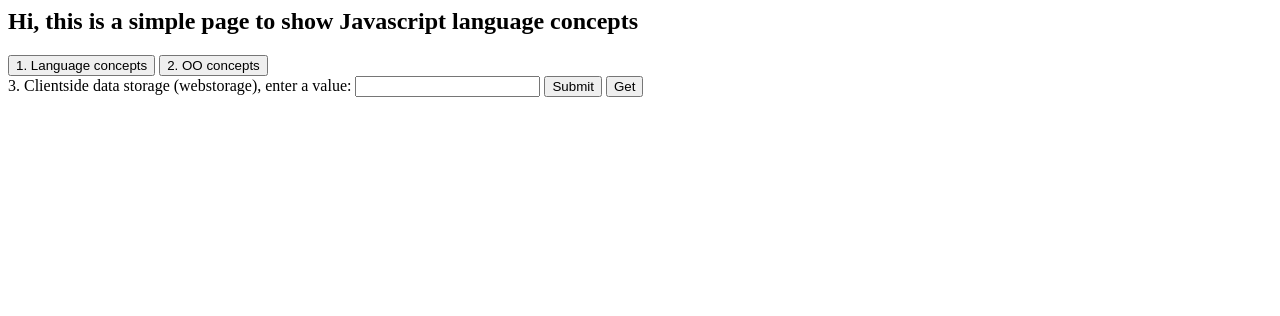
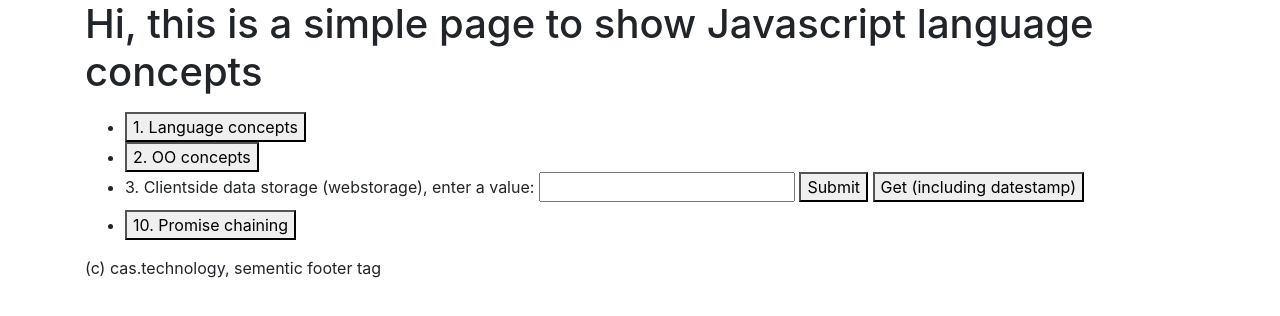
Before and after one commit to cas-technology/javascript-language-concepts, a website: page src/index.html in a window 1280 px wide. Drawn offline with nearby package versions, Linux system fonts and the light colour scheme; files that its build step writes are made by us from their sources.

Commit message:
added some styling and promise chaining

```diff
--- a/package.json
+++ b/package.json
@@ -8,6 +8,7 @@
     "gulp-clean-css": "^4.3.0",
     "gulp-concat": "^2.6.1",
     "gulp-order": "^1.2.0",
+    "gulp-sass": "^4.1.0",
     "gulp-terser": "^1.2.0",
     "jquery": "^3.5.1"
   }
--- /dev/null
+++ b/src/Assignments/10-promise-chaining.js
@@ -0,0 +1,17 @@
+const promiseChainng = () => {
+    new Promise(function (resolve, reject) {
+        setTimeout(() => resolve(1), 1000);
+    })
+        .then( (result) => {
+            alert(result);
+            return result + 1;
+        })
+        .then( (result) => {
+            alert(result);
+            return result + 1;
+        })
+        .then( (result) => {
+            alert(result);
+            return result + 1;
+        })
+};
--- a/src/index.html
+++ b/src/index.html
@@ -1,38 +1,39 @@
 <html lang="en">
 <head>
-    <script src="https://code.jquery.com/jquery-3.5.1.js"
-            integrity="sha256-QWo7LDvxbWT2tbbQ97B53yJnYU3WhH/C8ycbRAkjPDc="
-            crossorigin="anonymous"></script>
+    <script src="../dist/vendor.js"></script>
+    <link type="text/css" rel="stylesheet" href="../dist/app.css">
     <title>Javascript, a rodeo</title>
 </head>
 <body>
 <nav>
 
 </nav>
-<article>
+<article class="container">
     <h1>Hi, this is a simple page to show Javascript language concepts</h1>
     <ul id="language-concepts">
     </ul>
     <div id="app"></div>
 
-    <div>
-        <button onclick="oneLanguageConcepts()">1. Language concepts</button>
-        <button onclick="twoOOConcepts()">2. OO concepts</button>
-    </div>
+    <ul>
+        <li><button onclick="oneLanguageConcepts()">1. Language concepts</button></li>
+        <li><button onclick="twoOOConcepts()">2. OO concepts</button></li>
+        <li>
+            <label>3. Clientside data storage (webstorage), enter a value:
+                <input type="text" name="web-storage" id="webstorage-example"/>
+            </label>
+            <button onclick="threeWebstorage()">Submit</button>
+            <button onclick="alert(localStorage.getItem('storage-example'));">Get (including datestamp)</button>
+        </li>
 
-    <label>3. Clientside data storage (webstorage), enter a value:
-        <input type="text" name="web-storage" id="webstorage-example"/>
-    </label>
-    <button onclick="threeWebstorage()">Submit</button>
-    <button onclick="alert(localStorage.getItem('storage-example'));">Get</button>
+        <li><button onclick="promiseChainng()">10. Promise chaining</button></li>
+    </ul>
+
+
 </article>
-<footer>
-
-</footer>
-
-<script src="../dist/app.js"></script>
+<footer class="container">(c) cas.technology, sementic footer tag</footer>
 
 
 
+<script src="../dist/app.js"></script>
 </body>
 </html>
--- /dev/null
+++ b/src/style.scss
@@ -0,0 +1,21 @@
+div {
+  min-height: 10px;
+}
+.page-wrapper {
+  display: block;
+}
+#app {
+  border: none;
+}
+input ::before {
+  display: none;
+}
+
+
+footer {
+  bottom: 0;
+  position:fixed;
+  z-index: 150;
+  _position:absolute;
+  height:35px;
+}
```
Also changed, not shown: gulpfile.js (+23 -1 lines), 1 other file.
